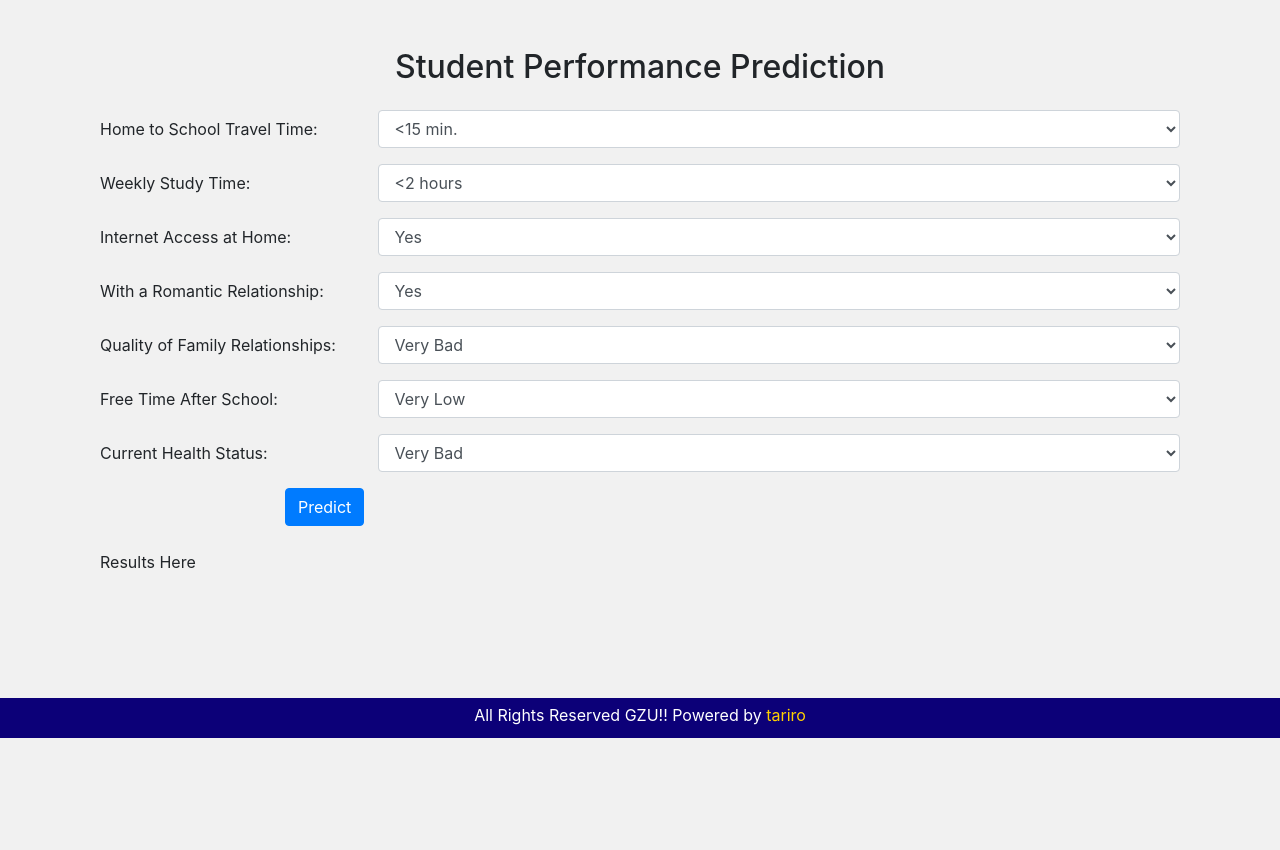
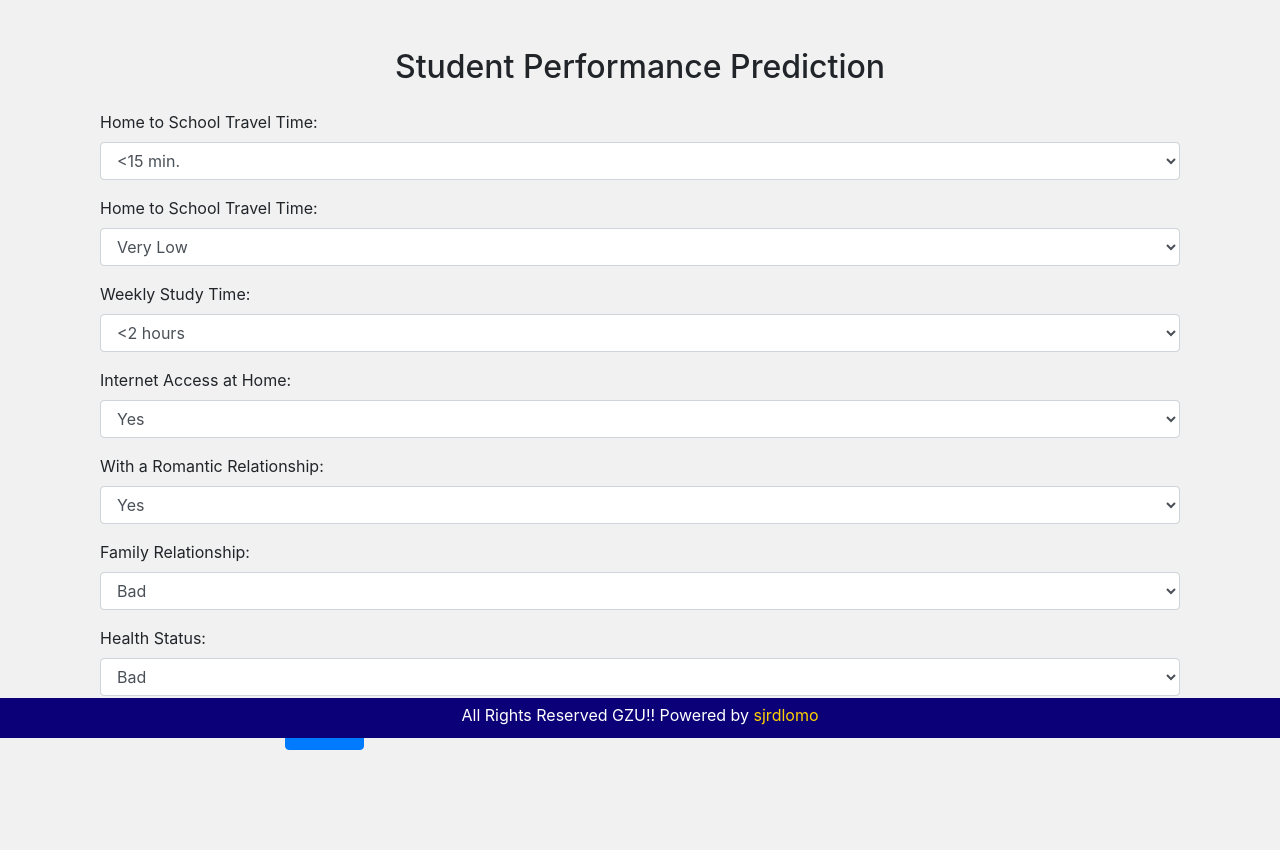
Before and after one commit to dlomo0308/student-performance-prediction-system, a Django app: page /prediction/ in a window 1280 px wide; the page is wider, and only the part inside the window is pictured. Shown: the part 62-912 px from the top of that part. Before the commit the page ends 800 px from the top of that part, so only its background shows below. Run offline with Django 3.2, Linux system fonts and the light colour scheme; the visitor is signed in with stand-in values (Sample User, id 1); some libraries are stand-ins or nearby versions.

Commit message:
daily push

```diff
--- a/student_performance/static/css/project.css
+++ b/student_performance/static/css/project.css
@@ -52,3 +52,8 @@ body{
 .mb-1 .collapse ul li .nav-link:hover{
   color: #c1b86a;
 }
+
+
+#prediction-form{
+  margin-bottom: 100px;
+}
--- a/student_performance/templates/base.html
+++ b/student_performance/templates/base.html
@@ -110,7 +110,7 @@
       {% endblock content %}
 
       <div class="text-center fixed-bottom" style="height: 40px; background-color: #0c0078;">
-        <p style="margin-top: 5px; color: #fff;">All Rights Reserved GZU!! Powered by <a href="" style="color: #ffd000;">tariro</a></p>
+        <p style="margin-top: 5px; color: #fff;">All Rights Reserved GZU!! Powered by <a href="" style="color: #ffd000;">sjrdlomo</a></p>
       </div>
 
     </div> <!-- /container -->
--- a/student_performance/templates/pages/prediction.html
+++ b/student_performance/templates/pages/prediction.html
@@ -9,8 +9,10 @@
 
 
         <!-- Prediction Form -->
-        <form id="prediction-form">
-                <div class="form-group row">
+        <form id="prediction-form" method="post">
+            {% csrf_token %}
+            {{ form.as_p }}
+                <!-- <div class="form-group row">
                     <label for="traveltime" class="col-sm-3 col-form-label">Home to School Travel Time:</label>
                     <div class="col-sm-9">
                         <select id="traveltime" name="traveltime" class="form-control" required>
@@ -20,77 +22,7 @@
                             <option value="4">&gt;1 hour</option>
                         </select>
                     </div>
-                </div>
-                <div class="form-group row">
-                    <label for="studytime" class="col-sm-3 col-form-label">Weekly Study Time:</label>
-                    <div class="col-sm-9">
-                        <select id="studytime" name="studytime" class="form-control" required>
-                            <option value="1">&lt;2 hours</option>
-                            <option value="2">2 to 5 hours</option>
-                            <option value="3">5 to 10 hours</option>
-                            <option value="4">&gt;10 hours</option>
-                        </select>
-                    </div>
-                </div>
-                <div class="form-group row">
-                    <label for="internet" class="col-sm-3 col-form-label">Internet Access at Home:</label>
-                    <div class="col-sm-9">
-                        <select id="internet" name="internet" class="form-control" required>
-                            <option value="yes">Yes</option>
-                            <option value="no">No</option>
-                        </select>
-                    </div>
-                </div>
-                <div class="form-group row">
-                    <label for="romantic" class="col-sm-3 col-form-label">With a Romantic Relationship:</label>
-                    <div class="col-sm-9">
-                        <select id="romantic" name="romantic" class="form-control" required>
-                            <option value="yes">Yes</option>
-                            <option value="no">No</option>
-                        </select>
-                    </div>
-                </div>
-
-                <!-- <span class="badge badge-warning">Rate from 'Very Bad' to 'Excellent'</span> -->
-
-                <div class="form-group row">
-                    <label for="famrel" class="col-sm-3 col-form-label">Quality of Family Relationships:</label>
-                    <div class="col-sm-9">
-                        <select id="famrel" name="famrel" class="form-control" required>
-                            <option value="1">Very Bad</option>
-                            <option value="2">Bad</option>
-                            <option value="3">Neutral</option>
-                            <option value="4">Good</option>
-                            <option value="5">Excellent</option>
-                        </select>
-                    </div>
-                </div>
-                <div class="form-group row">
-                    <label for="freetime" class="col-sm-3 col-form-label">Free Time After School:</label>
-                    <div class="col-sm-9">
-                        <select id="freetime" name="freetime" class="form-control" required>
-                            <option value="1">Very Low</option>
-                            <option value="2">Low</option>
-                            <option value="3">Neutral</option>
-                            <option value="4">High</option>
-                            <option value="5">Very High</option>
-                        </select>
-                    </div>
-                </div>
-                <div class="form-group row">
-                    <label for="health" class="col-sm-3 col-form-label">Current Health Status:</label>
-                    <div class="col-sm-9">
-                        <select id="health" name="health" class="form-control" required>
-                            <option value="1">Very Bad</option>
-                            <option value="2">Bad</option>
-                            <option value="3">Neutral</option>
-                            <option value="4">Good</option>
-                            <option value="5">Very Good</option>
-                        </select>
-                    </div>
-                </div>
-
-
+                </div> -->
 
                 <div class="form-group row">
                   <div class="col-sm-10 offset-sm-2">
@@ -98,7 +30,14 @@
                   </div>
                 </div>
         </form>
-        <div id="prediction-results" class="mt-4">Results Here</div>
+        <!-- Display the predicted grade if available -->
+        {% if predicted_grade %}
+        <div id="prediction-results" class="mt-4">
+            <h2>Predicted Grade: {{ predicted_grade }}</h2>
+        </div>
+        {% endif %}
+
+
     </div>
 </body>
 </html>
--- /dev/null
+++ b/studentpred/forms.py
@@ -0,0 +1,49 @@
+from django import forms
+
+class PredictionForm(forms.Form):
+    TRAVEL_TIME_CHOICES = [
+        ('<15', '<15 min.'),
+        ('15-30', '15 to 30 min.'),
+        ('30-60', '30 min. to 1 hour'),
+        ('Above 60', '>1 hour'),
+    ]
+
+    STUDY_TIME_CHOICES = [
+        ('<2hrs', '<2 hours'),
+        ('2-5', '2 to 5 hours'),
+        ('5-10', '5 to 10 hours'),
+        ('Above 10', '>10 hours'),
+    ]
+
+    YES_NO_CHOICES = [
+        ('yes', 'Yes'),
+        ('no', 'No'),
+    ]
+
+    FREE_TIME_CHOICES = [
+        ('Very Low', 'Very Low'),
+        ('Low', 'Low'),
+        ('Moderate', 'Moderate'),
+        ('High', 'High'),
+        ('Very High', 'Very High'),
+    ]
+    REL_CHOICES = [
+        ('Bad', 'Bad'),
+        ('Fair', 'Fair'),
+        ('Excellent', 'Excellent'),
+    ]
+
+    travel_time = forms.ChoiceField(label='Home to School Travel Time', choices=TRAVEL_TIME_CHOICES, widget=forms.Select(attrs={'class': 'form-control'}),
+        required=True)
+    free_time = forms.ChoiceField(label='Home to School Travel Time', choices=FREE_TIME_CHOICES, widget=forms.Select(attrs={'class': 'form-control'}),
+        required=True)
+    study_time = forms.ChoiceField(label='Weekly Study Time', choices=STUDY_TIME_CHOICES, widget=forms.Select(attrs={'class': 'form-control'}),
+        required=True)
+    internet = forms.ChoiceField(label='Internet Access at Home', choices=YES_NO_CHOICES, widget=forms.Select(attrs={'class': 'form-control'}),
+        required=True)
+    romantic = forms.ChoiceField(label='With a Romantic Relationship', choices=YES_NO_CHOICES, widget=forms.Select(attrs={'class': 'form-control'}),
+        required=True)
+    fam_rel = forms.ChoiceField(label='Family Relationship', choices=REL_CHOICES, widget=forms.Select(attrs={'class': 'form-control'}),
+        required=True)
+    health_status = forms.ChoiceField(label='Health Status', choices=REL_CHOICES, widget=forms.Select(attrs={'class': 'form-control'}),
+        required=True)
--- a/studentpred/views.py
+++ b/studentpred/views.py
@@ -4,13 +4,106 @@ from django.contrib.auth.decorators import login_required
 from django.views.decorators.csrf import csrf_exempt
 
 from .models import Student
+from .forms import PredictionForm
+import pickle, joblib
+import pandas as pd
+from sklearn.preprocessing import OneHotEncoder, OrdinalEncoder
 
 # Create your views here.
 @csrf_exempt
 @login_required
 def prediction(request):
+    form = PredictionForm()
+    if request.method == 'POST':
+        form = PredictionForm(request.POST)
 
-    return render(request, 'pages/prediction.html')
+
+        if form.is_valid():
+
+            # Define the mapping between form field names and model field names
+            field_mapping = {
+                'travel_time': 'travel_time',
+                'free_time': 'free_time',
+                'study_time': 'study_time',
+                'internet': 'internet',
+                'romantic': 'romantic',
+                'fam_rel': 'fam_rel',
+            }
+
+
+            # Retrieve student's existing data from the database
+            student_data = Student.objects.filter(user=request.user).values('Mother_Education', 'extra_lessons', 'sex', 'Father_Education', 'failures', 'absences', 'G1', 'G2').first()
+
+            # Define the mapping between DataFrame column names and model field names
+            column_mapping = {
+                'M_edu': 'Mother_Education',
+                'F_edu': 'Father_Education',
+                'paid': 'extra_lessons',
+                # Add other mappings if needed
+            }
+
+            if student_data:
+                # Retrieve the prediction form data
+                travel_time = form.cleaned_data['travel_time']
+                free_time = form.cleaned_data['free_time']
+                study_time = form.cleaned_data['study_time']
+                internet = form.cleaned_data['internet']
+                romantic = form.cleaned_data['romantic']
+                fam_rel = form.cleaned_data['fam_rel']
+                health_status = form.cleaned_data['health_status']
+
+                # Prepare data for prediction
+                prediction_input = pd.DataFrame([[student_data[column_mapping['M_edu']],
+                                                student_data[column_mapping['F_edu']],
+                                                student_data[column_mapping['paid']],
+                                                student_data['sex'],
+                                                student_data['failures'],
+                                                student_data['absences'],
+                                                student_data['G1'],
+                                                student_data['G2'],
+                                                travel_time,
+                                                free_time,
+                                                study_time,
+                                                internet,
+                                                romantic,
+                                                fam_rel,
+                                                health_status]],
+                                                columns=['sex', 'failures', 'paid', 'internet', 'romantic', 'absences', 'G1', 'G2', 'M_edu', 'F_edu',
+                                                        'fam_rel', 'free_time', 'health_status', 'travel_time', 'study_time'])
+
+                # Apply one-hot encoding
+                # categorical_variables = ['M_edu', 'F_edu', 'travel_time', 'free_time', 'study_time', 'internet', 'romantic', 'fam_rel']
+                # prediction_input_encoded = pd.get_dummies(prediction_input, columns=categorical_variables, drop_first=True, dtype=int)
+
+                # Load the trained ML model from the pickle file
+                with open(r"C:\Users\sjr\OneDrive\Desktop\COMP SCIENCE\sjrCodes\py\DJANGO\student_performance\notebook\svm_model.sav", 'rb') as file:
+                    ml_model = joblib.load(file)
+
+                # ml_model = joblib.load('svm_model.sav')
+
+                # Create an instance of the OrdinalEncoder
+                encoder = OrdinalEncoder()
+
+                # Perform ordinal encoding on the prediction input data
+                prediction_input_encoded = encoder.fit_transform(prediction_input)
+
+                # Make prediction
+                predicted_grade = ml_model.predict(prediction_input_encoded)
+
+                # Convert the predicted_grade to a scalar value (if necessary)
+                predicted_grade = predicted_grade[0] if len(predicted_grade) > 0 else None
+
+
+
+        context = {'form': form, 'prediction_grade':predicted_grade}
+        # context = {'predicted_grade': predicted_grade}
+
+        return render(request, 'pages/prediction.html', context)
+    else:
+        context = {'form': form}
+        return render(request, 'pages/prediction.html',context)
+
+    # return render(request, 'pages/prediction.html')
 
 
 # my academic data view
```
Also changed, not shown: studentpred/admin.py (+9 -0 lines), studentpred/models.py (+9 -17 lines), student_performance/templates/pages/results.html (added), 3 other files.
